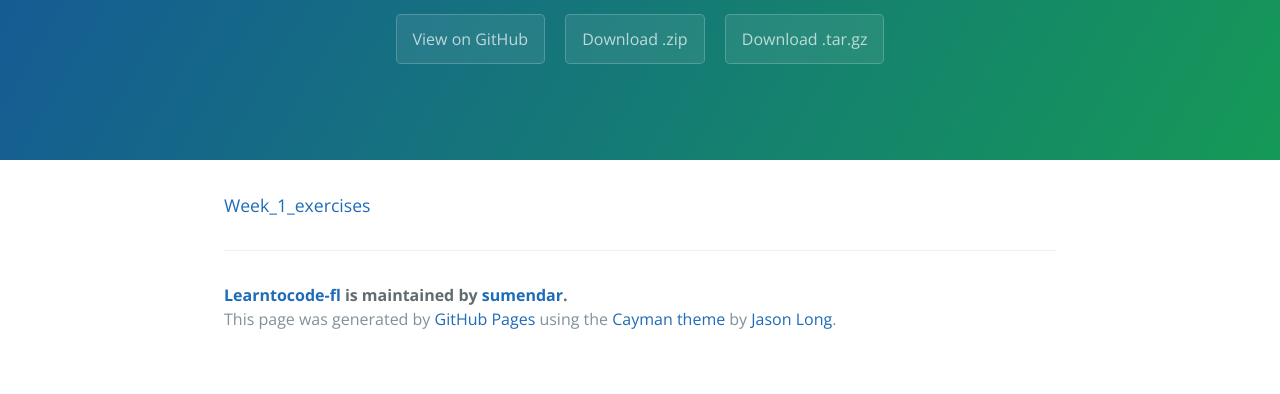
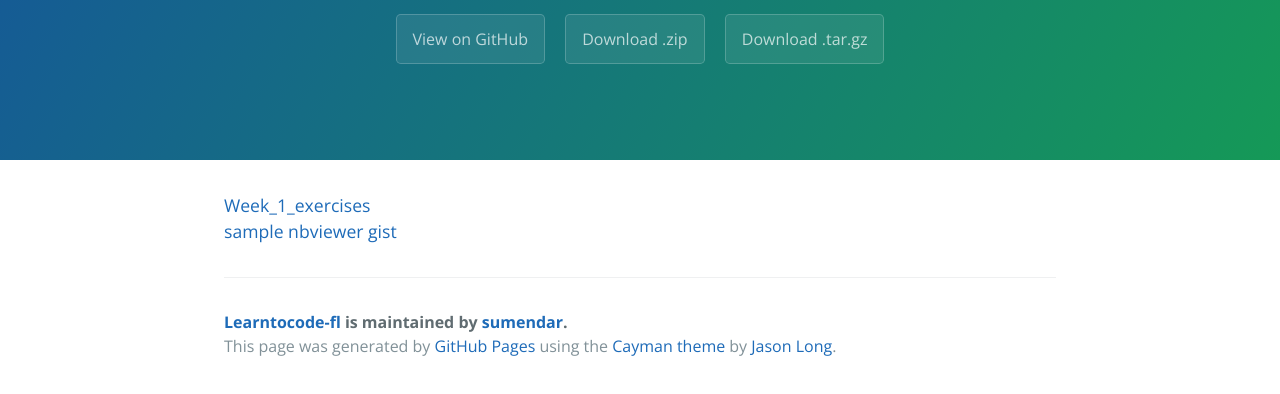
Before and after one commit to sumendar/LearnToCode-FL, a plain HTML site: page index.html in a window 1280 px wide. Shown: the part 176-570 px from the top of the page. Drawn offline with nearby package versions, Linux system fonts and the light colour scheme.

Commit message:
Create master branch via GitHub

```diff
--- a/index.html
+++ b/index.html
@@ -19,7 +19,8 @@
     </section>
 
     <section class="main-content">
-      <p><a href="https://sumendar.github.io/LearnToCode-FL/Week_1_exercises.html">Week_1_exercises</a></p>
+      <p><a href="https://sumendar.github.io/LearnToCode-FL/Week_1_exercises.html">Week_1_exercises</a><br>
+<a href="http://nbviewer.jupyter.org/gist/sumendar/c1eeabae607598d196e4524bccfbafaf">sample nbviewer gist</a></p>
 
       <footer class="site-footer">
         <span class="site-footer-owner"><a href="https://github.com/sumendar/LearnToCode-FL">Learntocode-fl</a> is maintained by <a href="https://github.com/sumendar">sumendar</a>.</span>
--- a/params.json
+++ b/params.json
@@ -1,6 +1,6 @@
 {
   "name": "Learntocode-fl",
   "tagline": "",
-  "body": "[Week_1_exercises](https://sumendar.github.io/LearnToCode-FL/Week_1_exercises.html)\r\n\r\n\r\n",
+  "body": "[Week_1_exercises](https://sumendar.github.io/LearnToCode-FL/Week_1_exercises.html)  \r\n[sample nbviewer gist](http://nbviewer.jupyter.org/gist/sumendar/c1eeabae607598d196e4524bccfbafaf)\r\n\r\n",
   "note": "Don't delete this file! It's used internally to help with page regeneration."
 }
```
